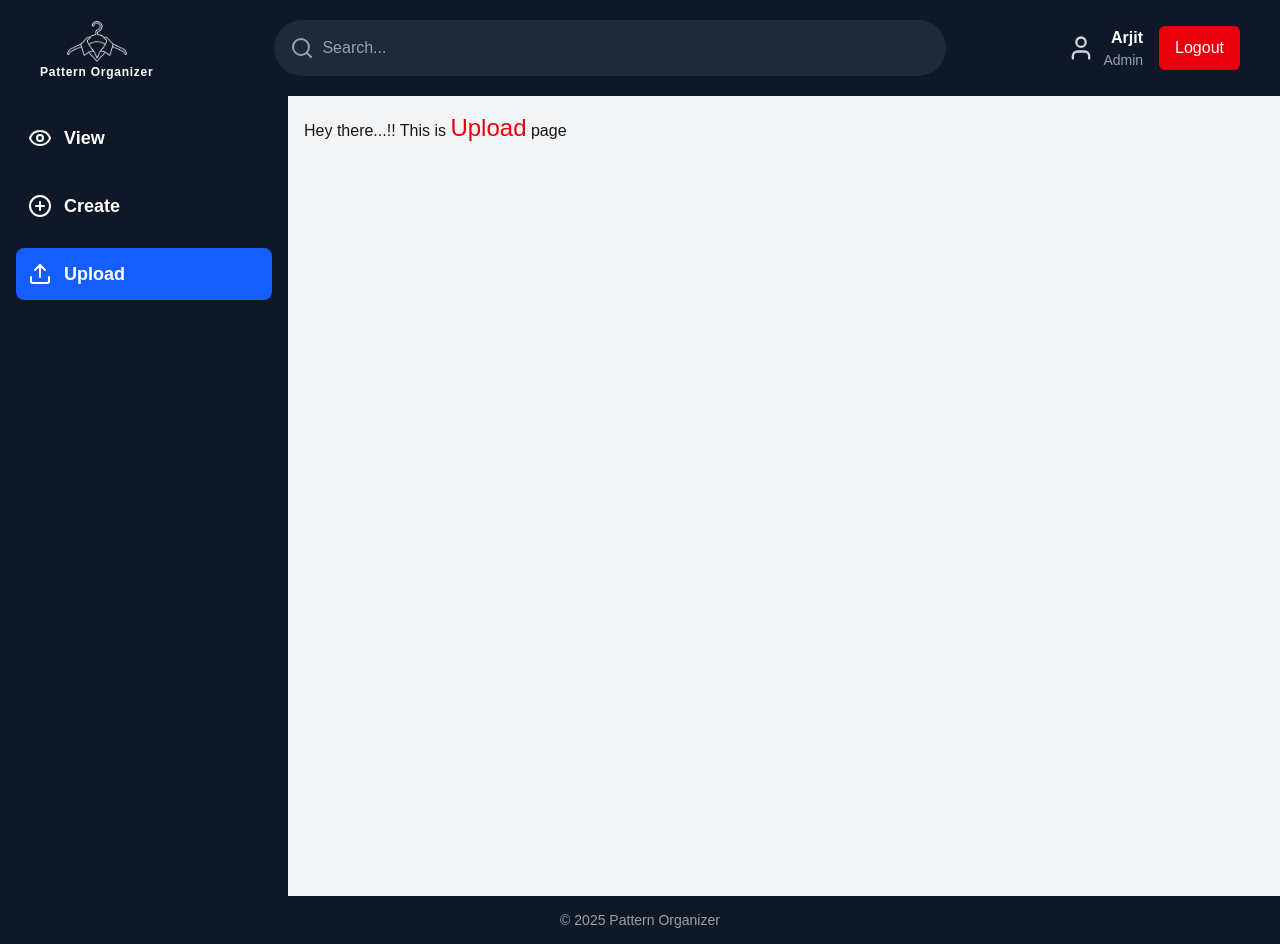
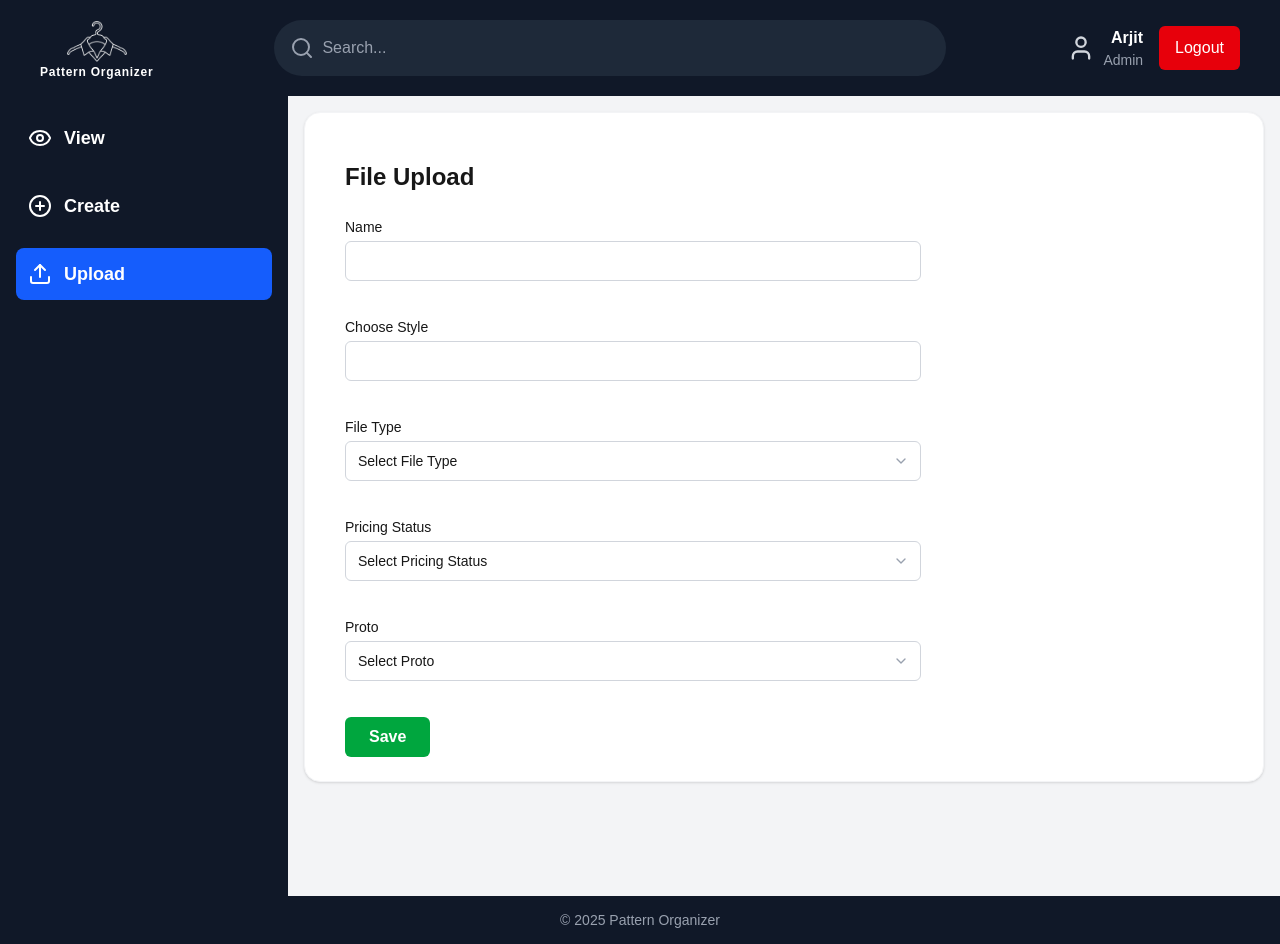
Before and after one commit to dkcvivek/pattern-organizer, a Next.js app: page /upload in a window 1280 px wide. Built offline with nearby package versions, Linux system fonts and the light colour scheme.

Commit message:
feature/upload_page_ui

```diff
--- a/app/(app)/upload/page.tsx
+++ b/app/(app)/upload/page.tsx
@@ -1,9 +1,272 @@
-import React from 'react'
+"use client";
 
-const page = () => {
+import React, { useState } from "react";
+import { ChevronDown, X, Plus } from "lucide-react";
+
+const fileTypes = ["PDF", "XPS", "DJVU", "POSTSCRIPT"];
+const pricingStatus = ["No Idea", "Pricing Done", "Pricing Not Done"];
+
+type ProtoItem = {
+  name: string;
+};
+
+type FormState = {
+  name: string;
+  style: string;
+  fileType: string;
+  pricingStatus: string;
+  proto: string;
+};
+
+const Page = () => {
+  const [form, setForm] = useState<FormState>({
+    name: "",
+    style: "",
+    fileType: "",
+    pricingStatus: "",
+    proto: "",
+  });
+
+  const [errors, setErrors] = useState<Partial<FormState>>({});
+  const [showProtoModal, setShowProtoModal] = useState(false);
+
+  const [protos, setProtos] = useState<ProtoItem[]>([
+    { name: "Proto 1" },
+    { name: "Proto 2" },
+  ]);
+
+  const [canCreateProto, setCanCreateProto] = useState(true);
+
+  const handleChange = (
+    e: React.ChangeEvent<HTMLInputElement | HTMLSelectElement>
+  ) => {
+    const { name, value } = e.target;
+
+    if (name === "proto" && value === "__create__") {
+      setShowProtoModal(true);
+      setCanCreateProto(true);
+      return;
+    }
+
+    setForm({ ...form, [name]: value });
+    setErrors({ ...errors, [name]: "" });
+  };
+
+  const validate = () => {
+    const newErrors: Partial<FormState> = {};
+    Object.entries(form).forEach(([key, value]) => {
+      if (!value.trim()) {
+        newErrors[key as keyof FormState] = "This field is required";
+      }
+    });
+    setErrors(newErrors);
+    return Object.keys(newErrors).length === 0;
+  };
+
+  const handleSubmit = (e: React.FormEvent) => {
+    e.preventDefault();
+    if (!validate()) return;
+    console.log(form);
+  };
+
+  const createNewProto = () => {
+    if (!canCreateProto) return;
+
+    const nextIndex = protos.length + 1;
+    const protoName = `Proto ${nextIndex}`;
+
+    setProtos((prev) => [...prev, { name: protoName }]);
+    setForm((prev) => ({ ...prev, proto: protoName }));
+    setCanCreateProto(false);
+  };
+
   return (
-    <div>Hey there...!! This is <span className='text-red-600 text-2xl'>Upload</span> page</div>
-  )
-}
+    <>
+      <div className="bg-white rounded-2xl border border-gray-100 shadow p-6">
+        <div className="pt-6 px-4">
+          <div className="w-full max-w-xl">
+            <h1 className="text-2xl font-semibold mb-6">File Upload</h1>
 
-export default page;
+            <form onSubmit={handleSubmit} className="space-y-4">
+              <Field label="Name" error={errors.name}>
+                <input
+                  name="name"
+                  value={form.name}
+                  onChange={handleChange}
+                  className={inputClass(errors.name)}
+                />
+              </Field>
+
+              <Field label="Choose Style" error={errors.style}>
+                <input
+                  name="style"
+                  value={form.style}
+                  onChange={handleChange}
+                  className={inputClass(errors.style)}
+                />
+              </Field>
+
+              <Field label="File Type" error={errors.fileType}>
+                <SelectWrapper error={errors.fileType}>
+                  <select
+                    name="fileType"
+                    value={form.fileType}
+                    onChange={handleChange}
+                    className={selectClass(errors.fileType)}
+                  >
+                    <option value="" disabled>
+                      Select File Type
+                    </option>
+                    {fileTypes.map((t) => (
+                      <option key={t}>{t}</option>
+                    ))}
+                  </select>
+                </SelectWrapper>
+              </Field>
+
+              <Field label="Pricing Status" error={errors.pricingStatus}>
+                <SelectWrapper error={errors.pricingStatus}>
+                  <select
+                    name="pricingStatus"
+                    value={form.pricingStatus}
+                    onChange={handleChange}
+                    className={selectClass(errors.pricingStatus)}
+                  >
+                    <option value="" disabled>
+                      Select Pricing Status
+                    </option>
+                    {pricingStatus.map((p) => (
+                      <option key={p}>{p}</option>
+                    ))}
+                  </select>
+                </SelectWrapper>
+              </Field>
+
+              <Field label="Proto" error={errors.proto}>
+                <SelectWrapper error={errors.proto}>
+                  <select
+                    name="proto"
+                    value={form.proto}
+                    onChange={handleChange}
+                    className={selectClass(errors.proto)}
+                  >
+                    <option value="" disabled>
+                      Select Proto
+                    </option>
+                    {protos.map((p) => (
+                      <option key={p.name}>{p.name}</option>
+                    ))}
+                    <option value="__create__">+ Create New Proto</option>
+                  </select>
+                </SelectWrapper>
+              </Field>
+
+              <button
+                type="submit"
+                className="h-10 px-6 rounded-md bg-green-600 text-white font-semibold hover:bg-green-700 transition"
+              >
+                Save
+              </button>
+            </form>
+          </div>
+        </div>
+      </div>
+
+      {showProtoModal && (
+        <div className="fixed inset-0 z-50 bg-black/40 flex items-center justify-center p-4">
+          <div className="bg-white w-full max-w-4xl rounded-2xl relative flex flex-col max-h-[85vh]">
+            <div className="p-6 border-b flex justify-between items-center">
+              <h3 className="text-lg font-semibold">Proto Variations</h3>
+              <button
+                onClick={() => {
+                  setShowProtoModal(false);
+                  setCanCreateProto(true);
+                }}
+                className="text-red-500"
+              >
+                <X />
+              </button>
+            </div>
+
+            <div className="p-6 overflow-y-auto">
+              <div className="grid grid-cols-1 sm:grid-cols-3 gap-6">
+                {protos.map((p) => (
+                  <div
+                    key={p.name}
+                    className="border rounded-xl p-3 flex flex-col gap-2"
+                  >
+                    <span className="font-medium">{p.name}</span>
+                    <div className="h-56 rounded-lg bg-gray-200" />
+                  </div>
+                ))}
+
+                {canCreateProto && (
+                  <div
+                    onClick={createNewProto}
+                    className="border-2 border-dashed rounded-xl flex flex-col items-center justify-center gap-2 cursor-pointer hover:bg-gray-50 transition"
+                  >
+                    <Plus size={40} />
+                    <span className="font-semibold">Create New Proto</span>
+                  </div>
+                )}
+              </div>
+            </div>
+          </div>
+        </div>
+      )}
+    </>
+  );
+};
+
+
+const Field = ({
+  label,
+  error,
+  children,
+}: {
+  label: string;
+  error?: string;
+  children: React.ReactNode;
+}) => (
+  <div className="flex flex-col gap-1">
+    <label className="text-sm font-medium">{label}</label>
+    {children}
+    <div className="h-4 text-xs text-red-500">{error}</div>
+  </div>
+);
+
+const SelectWrapper = ({
+  children,
+  error,
+}: {
+  children: React.ReactNode;
+  error?: string;
+}) => (
+  <div className="relative">
+    {children}
+    <ChevronDown
+      className={`absolute right-3 top-1/2 -translate-y-1/2 h-4 w-4 ${
+        error ? "text-red-500" : "text-gray-400"
+      }`}
+    />
+  </div>
+);
+
+const baseInput =
+  "h-10 w-full rounded-md border px-3 text-sm outline-none transition";
+
+const inputClass = (error?: string) =>
+  `${baseInput} ${
+    error
+      ? "border-red-500 focus:ring-2 focus:ring-red-400"
+      : "border-gray-300 focus:ring-2 focus:ring-blue-500"
+  }`;
+
+const selectClass = (error?: string) =>
+  `${baseInput} appearance-none pr-10 ${
+    error
+      ? "border-red-500 focus:ring-2 focus:ring-red-400"
+      : "border-gray-300 focus:ring-2 focus:ring-blue-500"
+  }`;
+
+export default Page;
```
